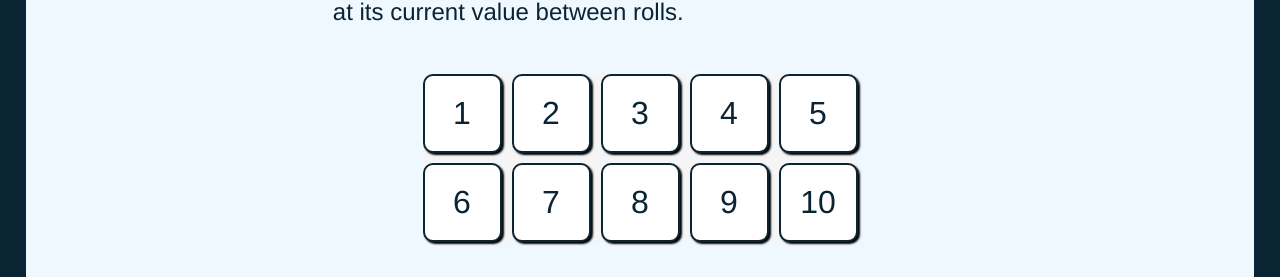
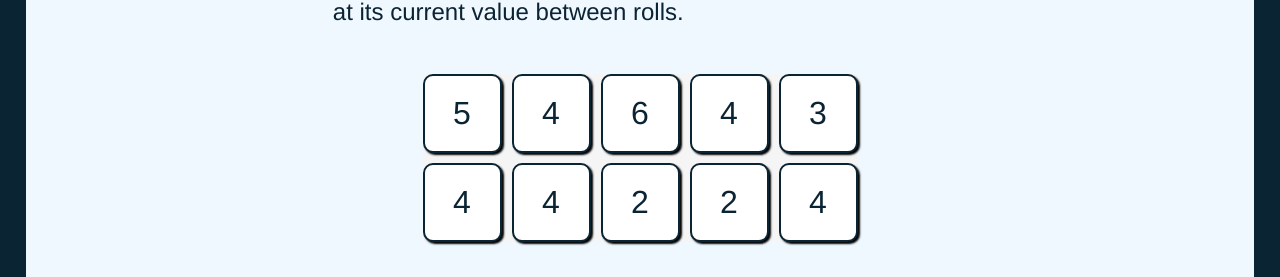
Before and after one commit to CodeMeister362/tenzies, a React (Create React App) app: page / in a window 1280 px wide. Shown: the part 132-409 px from the top of the page. Built offline with nearby package versions, Linux system fonts and the light colour scheme.

Commit message:
Adds functions and updates state

```diff
--- a/public/index.html
+++ b/public/index.html
@@ -2,15 +2,12 @@
 <html lang="en">
   <head>
     <meta charset="utf-8" />
-    <link rel="icon" href="%PUBLIC_URL%/favicon.ico" />
     <meta name="viewport" content="width=device-width, initial-scale=1" />
     <meta name="theme-color" content="#000000" />
     <meta
       name="description"
       content="Web site created using create-react-app"
     />
-    <link rel="apple-touch-icon" href="%PUBLIC_URL%/logo192.png" />
-    <link rel="manifest" href="%PUBLIC_URL%/manifest.json" />
     <title>Tenzies</title>
   </head>
   <body>
--- a/src/components/Die.tsx
+++ b/src/components/Die.tsx
@@ -2,14 +2,14 @@ import React from "react";
 
 type DieProps = {
 	number: number;
-	key: number;
+	handleClick: (e: React.MouseEvent<HTMLDivElement>) => void;
 };
 
-const Die = ({ number, key }: DieProps) => {
+const Die = ({ number, handleClick }: DieProps) => {
 	return (
 		<div
 			className="die"
-			key={key}
+			onClick={handleClick}
 		>
 			{number}
 		</div>
--- a/src/components/Main.tsx
+++ b/src/components/Main.tsx
@@ -1,15 +1,32 @@
-import React, { useState } from "react";
+import React, { useEffect, useState } from "react";
 import "../App.css";
 import Die from "./Die";
 
 const Main = () => {
-	const [diceNum, setDice] = useState([1, 2, 3, 4, 5, 6, 7, 8, 9, 10]);
+	const [diceNumbers, setDice] = useState([] as number[]);
 
-	const dice = diceNum.map((number, index) => {
+	const handleClick = (e: React.MouseEvent<HTMLDivElement>) => {
+		console.log(e.currentTarget.textContent);
+	};
+
+	const allNewDice = () => {
+		setDice([]);
+		for (let i = 0; i < 10; i++) {
+			const randomNumber = Math.floor(Math.random() * 6) + 1;
+			setDice((prev) => [...prev, randomNumber]);
+		}
+	};
+
+	useEffect(() => {
+		allNewDice();
+	}, []);
+
+	const dice = diceNumbers.map((number, index) => {
 		return (
 			<Die
 				key={index}
 				number={number}
+				handleClick={handleClick}
 			/>
 		);
 	});
```
Also changed, not shown: public/manifest.json.
